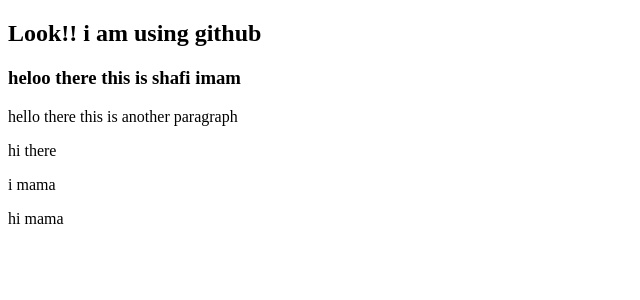
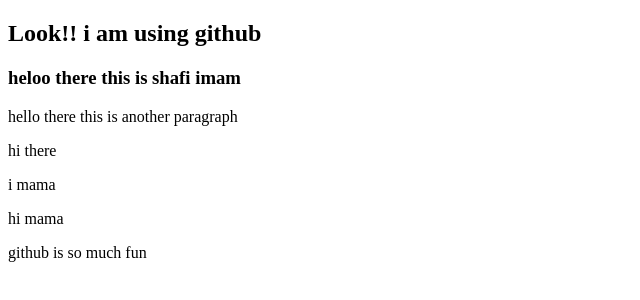
Before and after one commit to shafiimam/Personal_portfolio, a plain HTML site: page index.html in a window 1280 px wide. Shown: the whole page, without its empty margins (0-640 px from the left). Drawn offline with Linux system fonts and the light colour scheme.

Commit message:
commit commit

```diff
--- a/index.html
+++ b/index.html
@@ -12,5 +12,6 @@
     <p>hi there</p>
     <p>i mama</p>
     <p>hi mama</p>
+    <p>github is so much fun</p>
   </body>
 </html>
```
